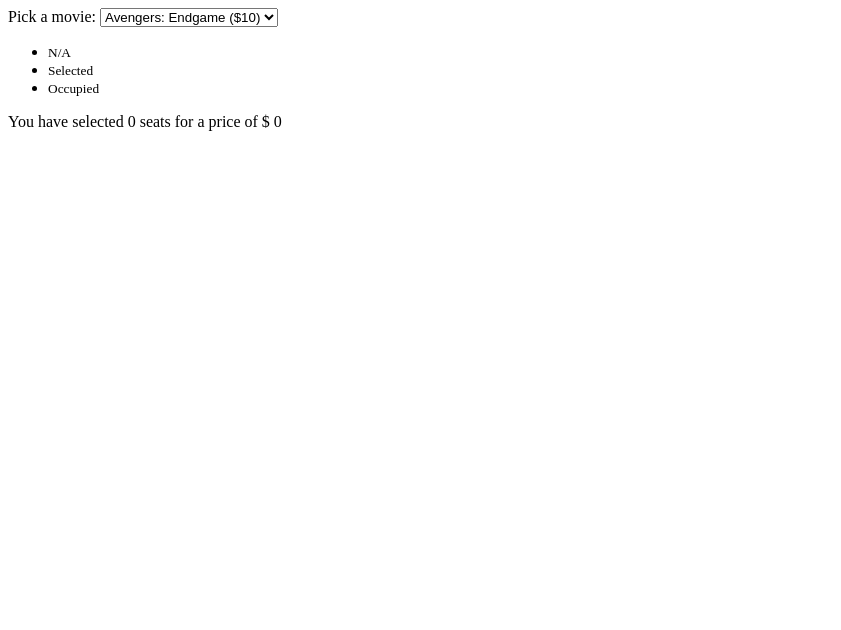
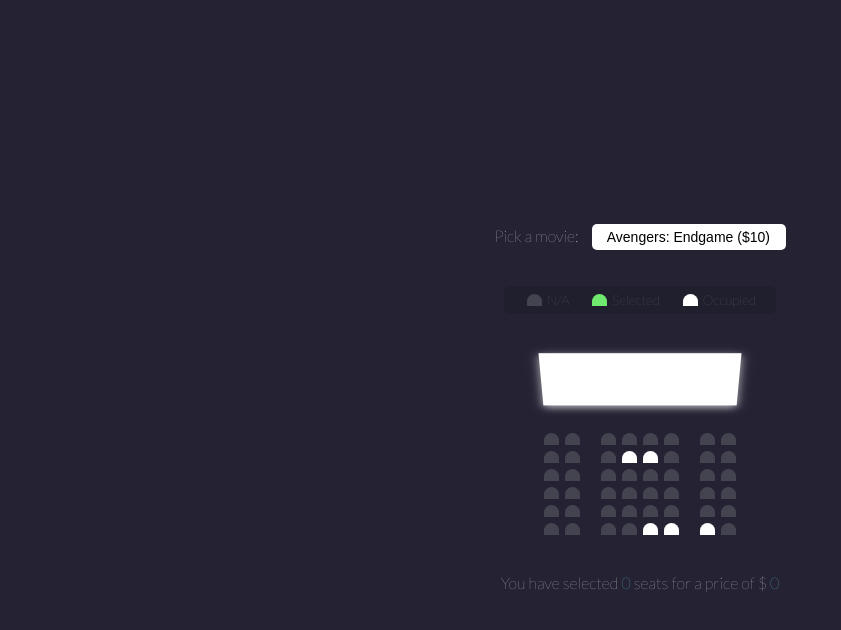
Before and after one commit to mfbernasol/seat-picker, a plain HTML site: page index.html in a window 1280 px wide. Shown: the whole page, without its empty margins (0-841 px from the left). Drawn offline with Linux system fonts and the light colour scheme.

Commit message:
add css styling

```diff
--- a/index.html
+++ b/index.html
@@ -23,11 +23,11 @@
             <small>N/A</small>
     </li>
     <li>
-        <div class="seat-selected"></div>
+        <div class="seat selected"></div>
         <small>Selected</small>
     </li>
     <li>
-        <div class="seat-occupied"></div>
+        <div class="seat occupied"></div>
         <small>Occupied</small>
     </li>
 </ul>
@@ -53,7 +53,8 @@
         <div class="seat"></div>
         <div class="seat"></div>
         <div class="seat"></div>
-    </div>  <div class="row">
+    </div>
+    <div class="row">
         <div class="seat"></div>
         <div class="seat"></div>
         <div class="seat"></div>
@@ -62,7 +63,8 @@
         <div class="seat"></div>
         <div class="seat"></div>
         <div class="seat"></div>
-    </div>  <div class="row">
+    </div>
+    <div class="row">
         <div class="seat"></div>
         <div class="seat"></div>
         <div class="seat"></div>
@@ -71,7 +73,8 @@
         <div class="seat"></div>
         <div class="seat"></div>
         <div class="seat"></div>
-    </div>  <div class="row">
+    </div>
+    <div class="row">
         <div class="seat"></div>
         <div class="seat"></div>
         <div class="seat"></div>
@@ -80,7 +83,8 @@
         <div class="seat"></div>
         <div class="seat"></div>
         <div class="seat"></div>
-    </div>  <div class="row">
+    </div>
+    <div class="row">
         <div class="seat"></div>
         <div class="seat"></div>
         <div class="seat"></div>
--- a/style.css
+++ b/style.css
@@ -0,0 +1,114 @@
+@import url('https://fonts.googleapis.com/css2?family=Lato:wght@100&display=swap');
+
+
+* {
+    box-sizing: border-box;
+}
+
+body {
+    background-color: #242233;
+    color: #fff;
+    display: flex;
+    flex-direction: column;
+    align-items: center;
+    justify-content: center;
+    height: 100vh;
+    font-family: 'Lato',sans-serif;
+    margin: 0;
+}
+
+.movie-container {
+    margin: 20px 0;
+}
+
+.movie-container select {
+    background-color: #fff;
+    border: 0;
+    border-radius: 5px;
+    font-size: 14px;
+    margin-left: 10px;
+    padding: 5px 15px 5px 15px;
+    -moz-appearance: none;
+    -webkit-appearance: none;
+    appearance: none;
+}
+
+.container {
+    perspective: 1000px;
+    margin-bottom: 30px;
+}
+
+.seat {
+    background-color: #444451;
+    height: 12px;
+    width: 15px;
+    margin: 3px;
+    border-top-left-radius: 10px;
+    border-top-right-radius: 10px;
+}
+
+.seat.selected {
+    background-color: #6fea6f;
+}
+
+.seat.occupied {
+    background-color: #fff;
+}
+
+.seat:nth-of-type(2){
+    margin-right: 18px;
+}
+
+.seat:nth-last-of-type(2){
+    margin-left: 18px;
+}
+.seat:not(.occupied):hover{
+    cursor: pointer;
+    transform: scale(1.2);
+}
+
+.showcase .seat.seat:not(.occupied):hover{
+    cursor: default;
+    transform: scale(1);
+}
+
+.showcase {
+    background: rgba(0,0,0,0.1);
+    padding: 5px 10px;
+    border-radius: 5px;
+    color: #777;
+    list-style-type: none;
+    display: flex;
+    justify-content: space-between;
+}
+
+.showcase li {
+    display: flex;
+    align-items: center;
+    justify-content: center;
+    margin: 0 10px;
+}
+
+.showcase li small {
+    margin-left: 2px;
+}
+.row {
+    display: flex;
+}
+
+.screen {
+    background-color: #fff;
+    height: 70px;
+    width: 100%;
+    margin: 15px 0;
+    transform: rotateX(-45deg);
+    box-shadow: 0 3px 10px rgba(255,255,255,0.7);
+}
+
+p.text {
+    margin: 5px 0;
+}
+
+p.text span {
+    color: #6feaf6
+}
```
